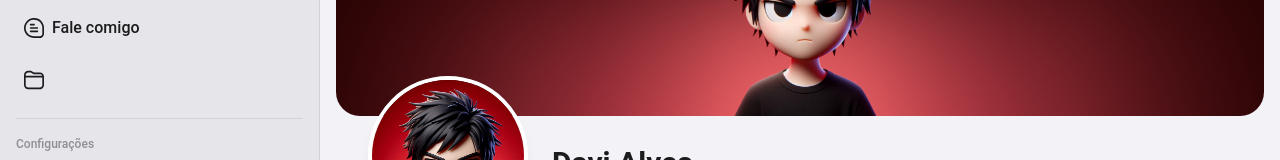
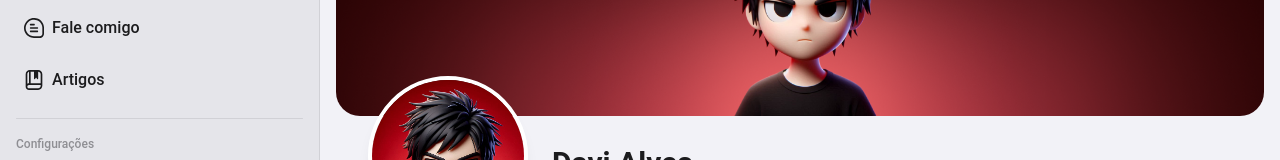
Before and after one commit to daviaxs/portfolio-v3, a Next.js app: page / in a window 1280 px wide. Shown: the part 140-300 px from the top of the page. Built offline with nearby package versions, Linux system fonts and the light colour scheme.

Commit message:
feat: update sidebar links to replace 'Blog' with 'Articles' and change icon to Book

```diff
--- a/src/shared/components/sidebar/Sidebar.tsx
+++ b/src/shared/components/sidebar/Sidebar.tsx
@@ -63,11 +63,11 @@ export function Sidebar() {
       text: text.sidebar?.contact,
     },
     {
-      href: '/blog',
+      href: '/artigos',
       icon: (
-        <Icons.Folder className="text-gray-dark-50 dark:text-gray-light-50" />
+        <Icons.Book className="text-gray-dark-50 dark:text-gray-light-50" />
       ),
-      text: text.sidebar?.blog,
+      text: text.sidebar?.articles,
     },
   ]
 
```
